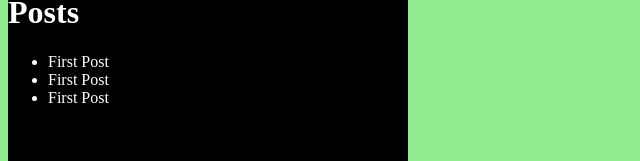
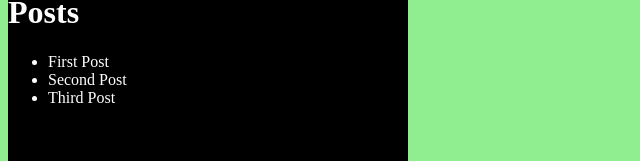
Before and after one commit to Sawglay/my-react-app, a React (Create React App) app in the folder spa-react/: page / in a window 1280 px wide. Shown: the part 128-289 px from the top of the page, without its empty margins (0-640 px from the left). Built offline with nearby package versions, Linux system fonts and the light colour scheme; the HTML template or start-up script is replaced by a standard one.

Commit message:
fix: updated li

```diff
--- a/spa-react/src/App.js
+++ b/spa-react/src/App.js
@@ -36,8 +36,8 @@ function App() {
 
       <h1>Posts</h1>
       <ul>
-        {posts.map(() => (
-          <li>First Post</li>
+        {posts.map((post) => (
+        <li>{post.title}</li>
         ))}
       </ul>
     </div>
```
